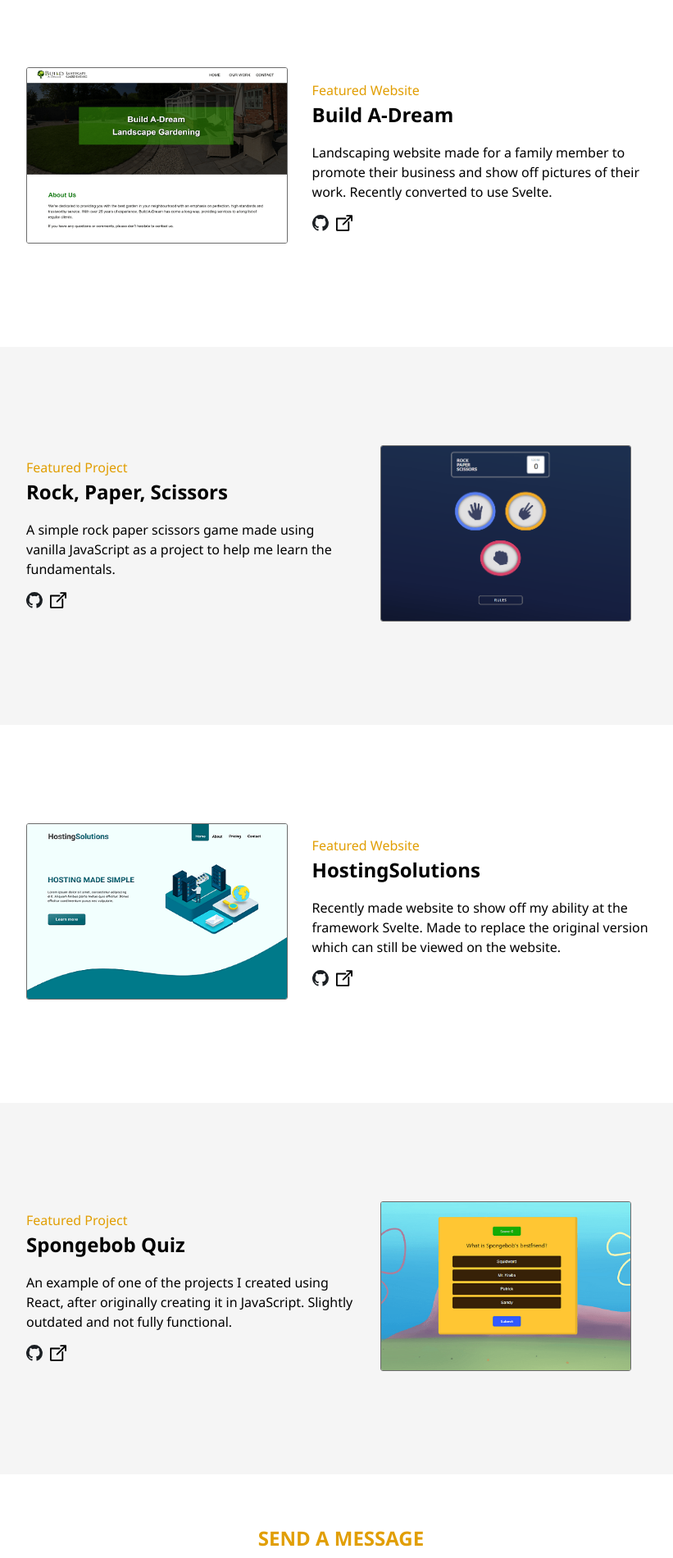
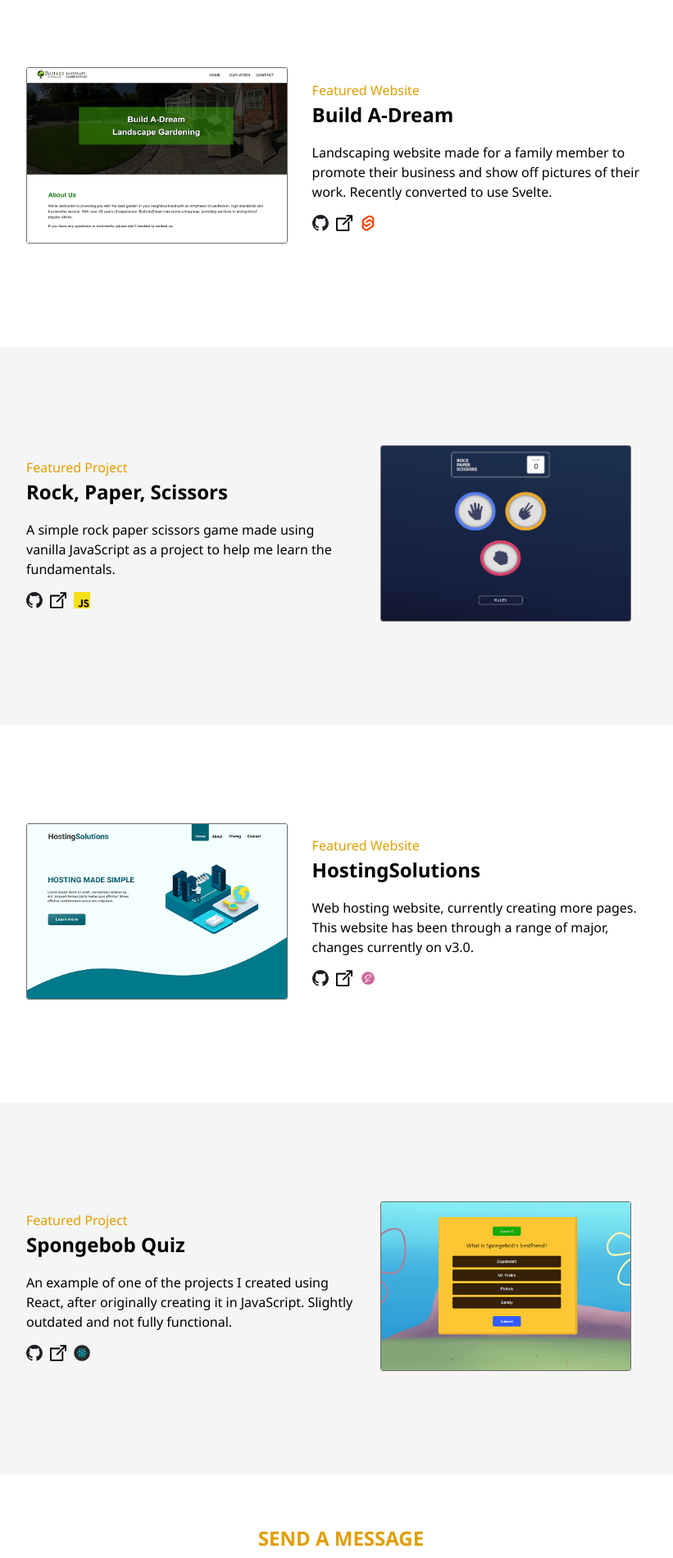
Before and after one commit to xfvelocity/portfolio-legacy, a PHP site: page / in a window 1280 px wide. Shown: the part 1644-3544 px from the top of the page at 82% size, without its empty margins (224-1045 px from the left). Run offline with PHP 8.4, Linux system fonts and the light colour scheme.

Commit message:
added icon to projects

```diff
--- a/src/index.html
+++ b/src/index.html
@@ -82,6 +82,7 @@
                 <p>Landscaping website made for a family member to promote their business and show off pictures of their work. Recently converted to use Svelte.</p>
                 <a href="https://github.com/xfvelocity/build-a-dream" aria-label="Github repo for Build A-Dream"><img src="img/github-icon.svg" alt=""></a>
                 <a href="https://builda-dream.com/" aria-label="Visit Build A-Dream"><img src="img/external.svg" alt=""></a>
+                <img title="Built with Svelte" src="img/svelte.png" alt="">
               </div>
             </div>
           </section>
@@ -98,6 +99,7 @@
                 <p>A simple rock paper scissors game made using vanilla JavaScript as a project to help me learn the fundamentals.</p>
                 <a href="https://github.com/xfvelocity/rock-paper-scissors" aria-label="Github repo for Rock Paper Scissors"><img src="img/github-icon.svg" alt=""></a>
                 <a href="https://alex-long.co.uk/rps/index.html" aria-label="Visit Rock Paper Scissors"><img src="img/external.svg" alt=""></a>
+                <img title="Built with JavaScript" src="img/js.png" alt="">
               </div>
             </div>
           </section>
@@ -111,9 +113,10 @@
               <div class="project-text">
                 <p class="project-subheading">Featured Website</p>
                 <h2>HostingSolutions</h2>
-                <p>Recently made website to show off my ability at the framework Svelte. Made to replace the original version which can still be viewed on the website.</p>
+                <p>Web hosting website, currently creating more pages. This website has been through a range of major, changes currently on v3.0. </p>
                 <a href="https://github.com/xfvelocity/hosting-solutions" aria-label="Github repo for HostingSolutions"><img src="img/github-icon.svg" alt=""></a>
                 <a href="https://alex-long.co.uk/hostingsolutions" aria-label="Visit Hosting Solutions"><img src="img/external.svg" alt=""></a>
+                <img title="Built with Sass" src="img/sass.png" alt="">
               </div>
             </div>
           </section>
@@ -130,6 +133,7 @@
                 <p>An example of one of the projects I created using React, after originally creating it in JavaScript. Slightly outdated and not fully functional.</p>
                 <a href="https://github.com/xfvelocity/react-quiz" aria-label="Github repo for Spongebob quiz"><img src="img/github-icon.svg" alt=""></a>
                 <a href="https://alex-long.co.uk/quiz/index.html" aria-label="Visit Spongebob quiz"><img src="img/external.svg" alt=""></a>
+                <img title="Built with React" src="img/react.png" alt="">
               </div>
             </div>
         </section>
--- a/src/scss/_media.scss
+++ b/src/scss/_media.scss
@@ -26,9 +26,6 @@
       margin-left: 50px;
       font-size: 20px;
     }
-  }
-  .contactUs {
-    max-width: 400px;
   }
 }
 
--- a/src/scss/_projects.scss
+++ b/src/scss/_projects.scss
@@ -32,6 +32,9 @@
       }
       a:hover {
         opacity: .8;
+      }
+      img {
+        width: 20px;
       }
     }
     @media (min-width: 768px) {
--- a/src/scss/style.scss
+++ b/src/scss/style.scss
@@ -144,8 +144,9 @@ fieldset {
   padding: 40px;
 }
 .contactUs {
-  width: 65%;
+  width: 95%;
   margin: 0 auto;
+  max-width: 400px;
 
   input,
   textarea {
```
Also changed, not shown: src/css/style.css, src/img/js.png (added), src/img/react.png (added), src/img/sass.png (added), src/img/svelte.png (added), 1 other file.
